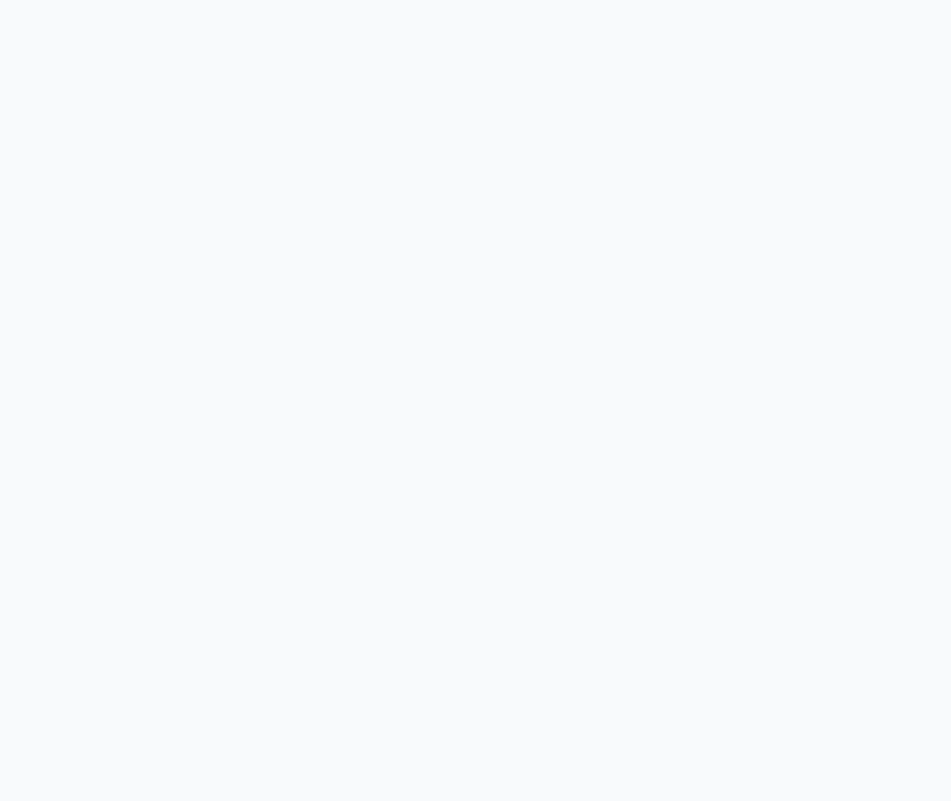
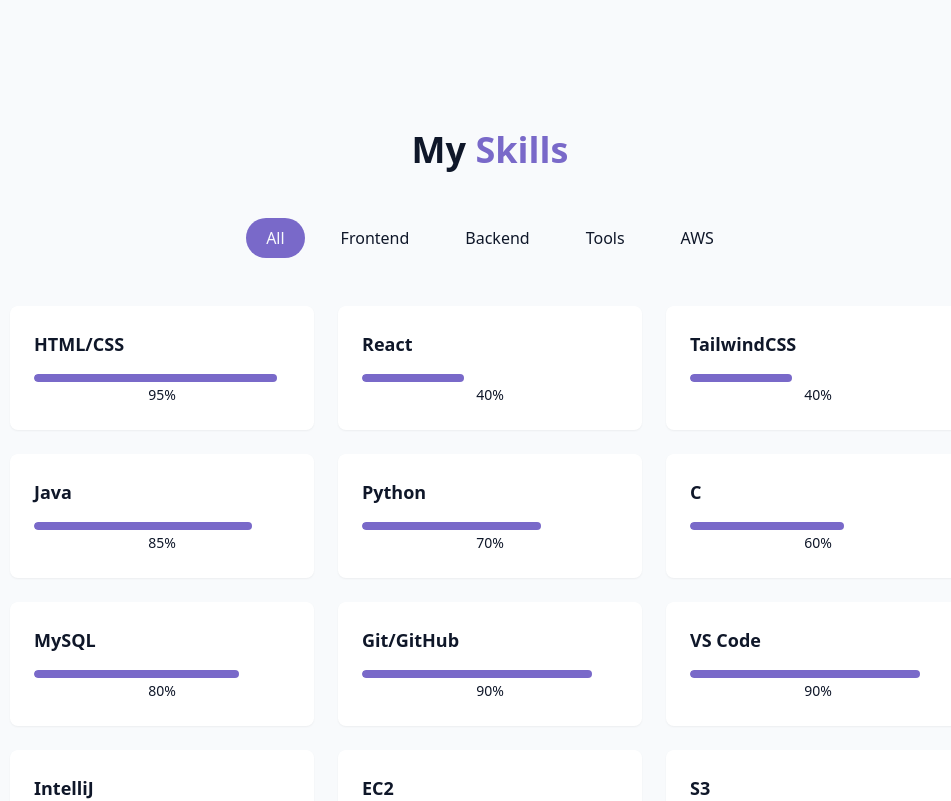
Before and after one commit to BaptizedLion/Beautiful-Portfolio, a React (Vite) app: page / in a window 1280 px wide. Shown: the part 1540-2341 px from the top of the page, without its empty margins (150-1101 px from the left). Before the commit the page ends 1574 px from the top, so only its background shows below. Built offline with nearby package versions, Linux system fonts and the light colour scheme.

Commit message:
Finished Skills Section

```diff
--- a/src/components/AboutSection.jsx
+++ b/src/components/AboutSection.jsx
@@ -12,7 +12,7 @@ export const AboutSection = () => {
         <div className="grid grid-cols-1 md:grid-cols-2 gap-12 items-center">
           <div className="space-y-6">
             <h3 className="text-2xl font-semibold">
-              Passionate Software Engineer & Aspiring Cloud Engineer
+              Passionate Software Developer & Aspiring Cloud Engineer
             </h3>
             <p className="text-muted-foreground">
               Recent University of Washington Tacoma Graduate in Computer
--- /dev/null
+++ b/src/components/SkillsSection.jsx
@@ -0,0 +1,87 @@
+import { useMemo, useState } from "react";
+import { cn } from "@/lib/utils";
+const skills = [
+  // frontend
+  { name: "HTML/CSS", level: 95, category: "frontend" },
+  { name: "React", level: 40, category: "frontend" },
+  { name: "TailwindCSS", level: 40, category: "frontend" },
+
+  // backend
+  { name: "Java", level: 85, category: "backend" },
+  { name: "Python", level: 70, category: "backend" },
+  { name: "C", level: 60, category: "backend" },
+  { name: "MySQL", level: 80, category: "backend" },
+
+  // tools
+  { name: "Git/GitHub", level: 90, category: "tools" },
+  { name: "VS Code", level: 90, category: "tools" },
+  { name: "IntelliJ", level: 95, category: "tools" },
+
+  // AWS
+  { name: "EC2", level: 95, category: "AWS" },
+  { name: "S3", level: 90, category: "AWS" },
+  { name: "Lex", level: 95, category: "AWS" },
+  { name: "Bedrock", level: 80, category: "AWS" },
+  { name: "CloudWatch", level: 90, category: "AWS" },
+  { name: "DynamoDB", level: 90, category: "AWS" },
+  { name: "Lambda", level: 85, category: "AWS" },
+];
+
+const categories = ["all", "frontend", "backend", "tools", "AWS"];
+
+export const SkillsSection = () => {
+  const [activeCategory, setActiveCategory] = useState("all");
+  const filteredSkills = skills.filter(
+    (skill) => activeCategory === "all" || skill.category === activeCategory
+  );
+  return (
+    <section id="skills" className="py-24 px-4 relative bg-secondary/33">
+      <div className="container mx-auto max-w-5xl">
+        <h2 className="text-3xl md:text-4xl font-bold mb-12 text-center">
+          My <span className="text-primary">Skills</span>
+        </h2>
+
+        <div className="flex flex-wrap justify-center gap-4 mb-12">
+          {categories.map((category, key) => (
+            <button
+              key={key}
+              onClick={() => setActiveCategory(category)}
+              className={cn(
+                "px-5 py-2 rounded-full transition-colors duration-300 capitalize",
+                activeCategory === category
+                  ? "bg-primary text-primary-foreground"
+                  : "bg-secondary/70 text-foreground hover:bg-secondary"
+              )}
+            >
+              {category}
+            </button>
+          ))}
+        </div>
+
+        <div className="grid grid-cols-1 sm:grid-cols-2 lg:grid-cols-3 gap-6">
+          {filteredSkills.map((skill, key) => (
+            <div
+              key={key}
+              className="bg-card p-6 rounded-lg shadow-xs card-hover"
+            >
+              <div className="text-left mb-4">
+                <h3 className="font-semibold text-lg">{skill.name}</h3>
+              </div>
+              <div className="w-full bg-secondary/50 h-2 rounded-full overflow-hidden">
+                <div
+                  className="bg-primary h-2 rounded-full origin-left animate-[grow_1.5s_ease-out"
+                  style={{ width: skill.level + "% " }}
+                />
+              </div>
+              <div>
+                <span className="text-sm text-muted-foreground">
+                  {skill.level}%
+                </span>
+              </div>
+            </div>
+          ))}
+        </div>
+      </div>
+    </section>
+  );
+};
--- a/src/pages/Home.jsx
+++ b/src/pages/Home.jsx
@@ -3,6 +3,7 @@ import { StarBackground } from "../components/StarBackground";
 import { NavBar } from "../components/NavBar";
 import { HeroSection } from "../components/HeroSection";
 import { AboutSection } from "../components/AboutSection";
+import { SkillsSection } from "../components/SkillsSection";
 export const Home = () => {
   return (
     <div className="min-h-screen bg-background text-foreground overflow-x-hidden">
@@ -16,7 +17,7 @@ return (
       <main>
         <HeroSection />
         <AboutSection />
-
+        <SkillsSection/>
       </main>
 
       {/* Footer */}
```
Lines whose indentation alone changed are shown as unchanged.
